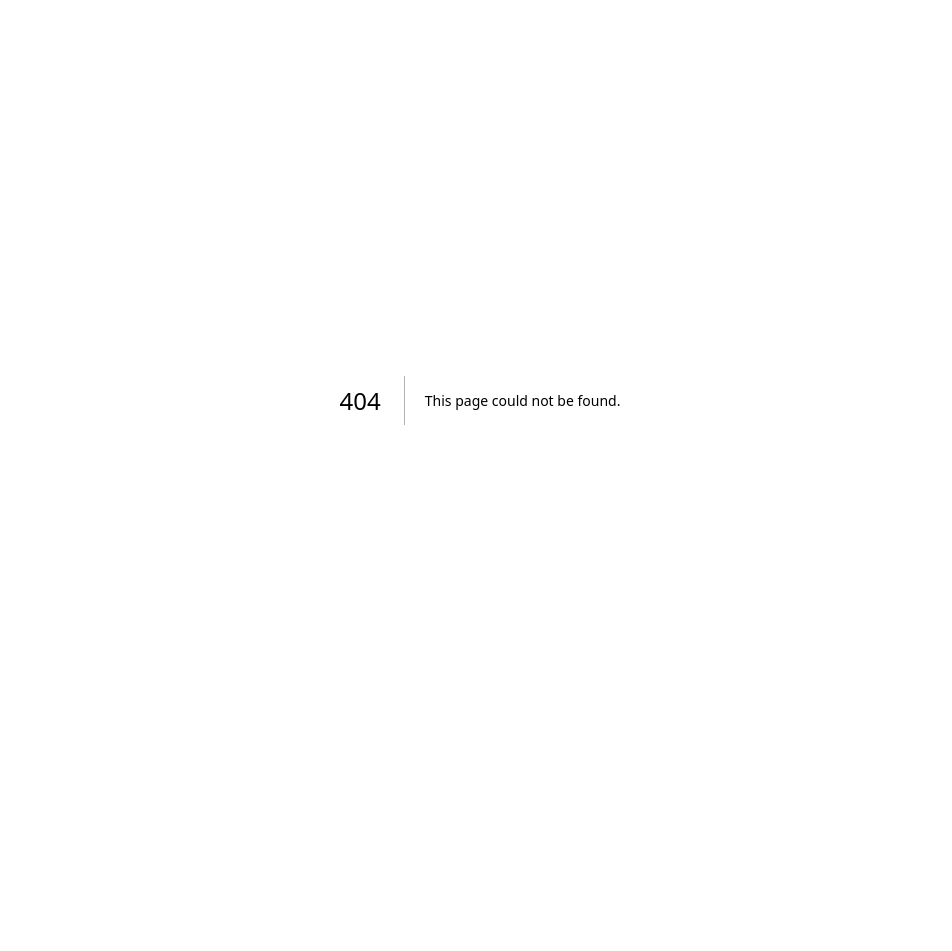
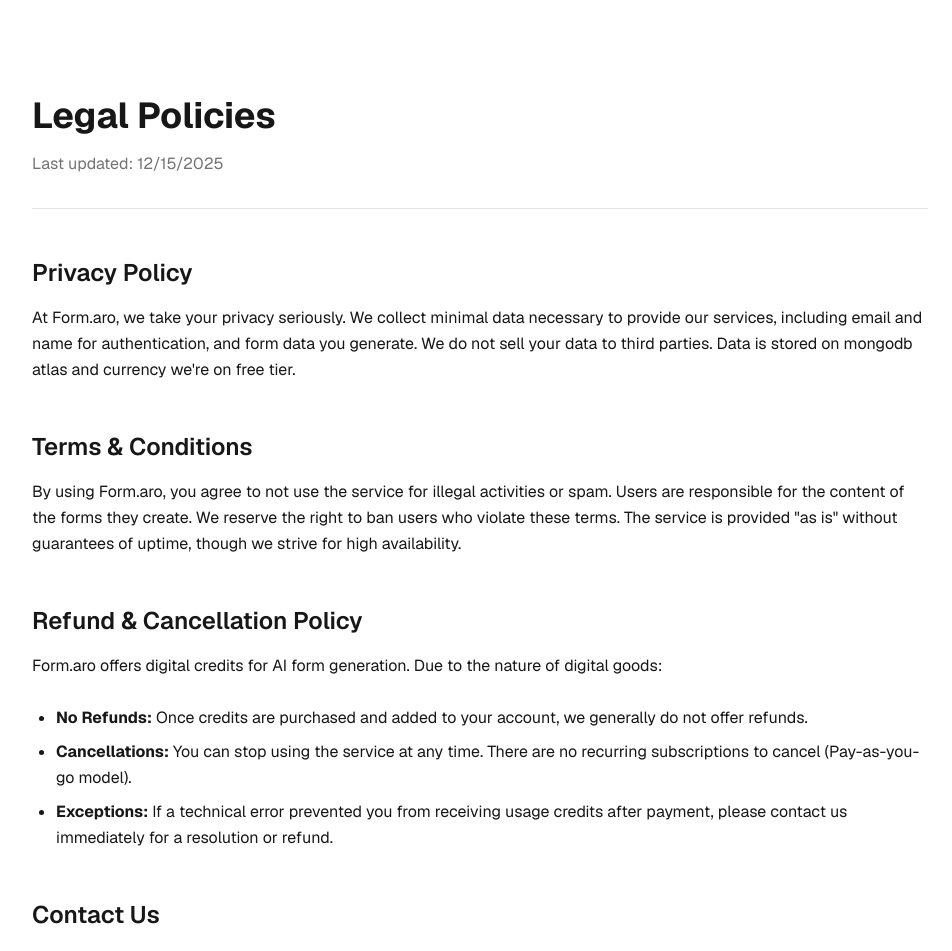
Before and after one commit to Anshul-251204/Form.aro, a Next.js app: page /policies in a window 1280 px wide. Before the commit this address had no page. Shown: the top 951 px of the page, without its empty margins (160-1112 px from the left). Before the commit the page ends 800 px from the top, so only its background shows below. Built offline with nearby package versions, Linux system fonts and the light colour scheme.

Commit message:
add policy page

```diff
--- /dev/null
+++ b/app/policies/page.tsx
@@ -0,0 +1,53 @@
+export default function PoliciesPage() {
+    return (
+        <div className="min-h-screen bg-white dark:bg-neutral-950 text-neutral-900 dark:text-neutral-100 p-8 pt-24 font-sans">
+            <div className="max-w-4xl mx-auto space-y-12">
+                <header className="border-b border-neutral-200 dark:border-neutral-800 pb-8">
+                    <h1 className="text-4xl font-bold mb-4">Legal Policies</h1>
+                    <p className="text-neutral-500 dark:text-neutral-400">Last updated: {new Date().toLocaleDateString()}</p>
+                </header>
+
+                <section id="privacy-policy" className="space-y-4">
+                    <h2 className="text-2xl font-semibold">Privacy Policy</h2>
+                    <p className="leading-relaxed">
+                        At Form.aro, we take your privacy seriously. We collect minimal data necessary to provide our services,
+                        including email and name for authentication, and form data you generate. We do not sell your data to third parties.
+                        Data is stored on mongodb atlas and currency we're on free tier.
+                    </p>
+                </section>
+
+                <section id="terms-conditions" className="space-y-4">
+                    <h2 className="text-2xl font-semibold">Terms & Conditions</h2>
+                    <p className="leading-relaxed">
+                        By using Form.aro, you agree to not use the service for illegal activities or spam.
+                        Users are responsible for the content of the forms they create. We reserve the right to ban users who violate these terms.
+                        The service is provided "as is" without guarantees of uptime, though we strive for high availability.
+                    </p>
+                </section>
+
+                <section id="refund-policy" className="space-y-4">
+                    <h2 className="text-2xl font-semibold">Refund & Cancellation Policy</h2>
+                    <div className="leading-relaxed">
+                        Form.aro offers digital credits for AI form generation. Due to the nature of digital goods:
+                        <br /><br />
+                        <ul className="list-disc ml-6 space-y-2">
+                            <li><strong>No Refunds:</strong> Once credits are purchased and added to your account, we generally do not offer refunds.</li>
+                            <li><strong>Cancellations:</strong> You can stop using the service at any time. There are no recurring subscriptions to cancel (Pay-as-you-go model).</li>
+                            <li><strong>Exceptions:</strong> If a technical error prevented you from receiving usage credits after payment, please contact us immediately for a resolution or refund.</li>
+                        </ul>
+                    </div>
+                </section>
+
+                <section id="contact-us" className="space-y-4">
+                    <h2 className="text-2xl font-semibold">Contact Us</h2>
+                    <p className="leading-relaxed">
+                        If you have any questions about these policies, please contact us at:
+                        <br />
+                        <strong>Email:</strong> annshulch2@gmail.com
+                        <br />
+                    </p>
+                </section>
+            </div>
+        </div>
+    )
+}
```
